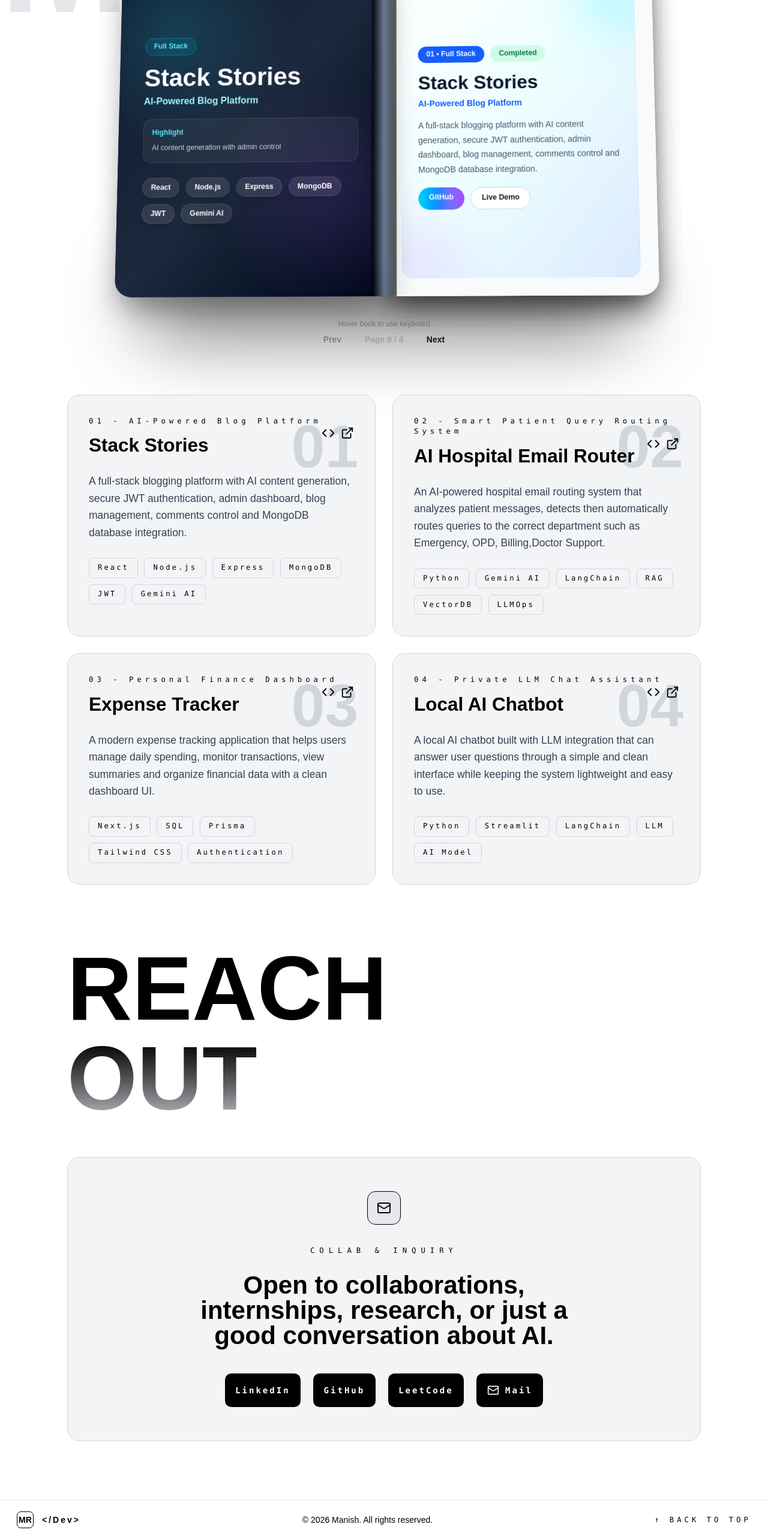
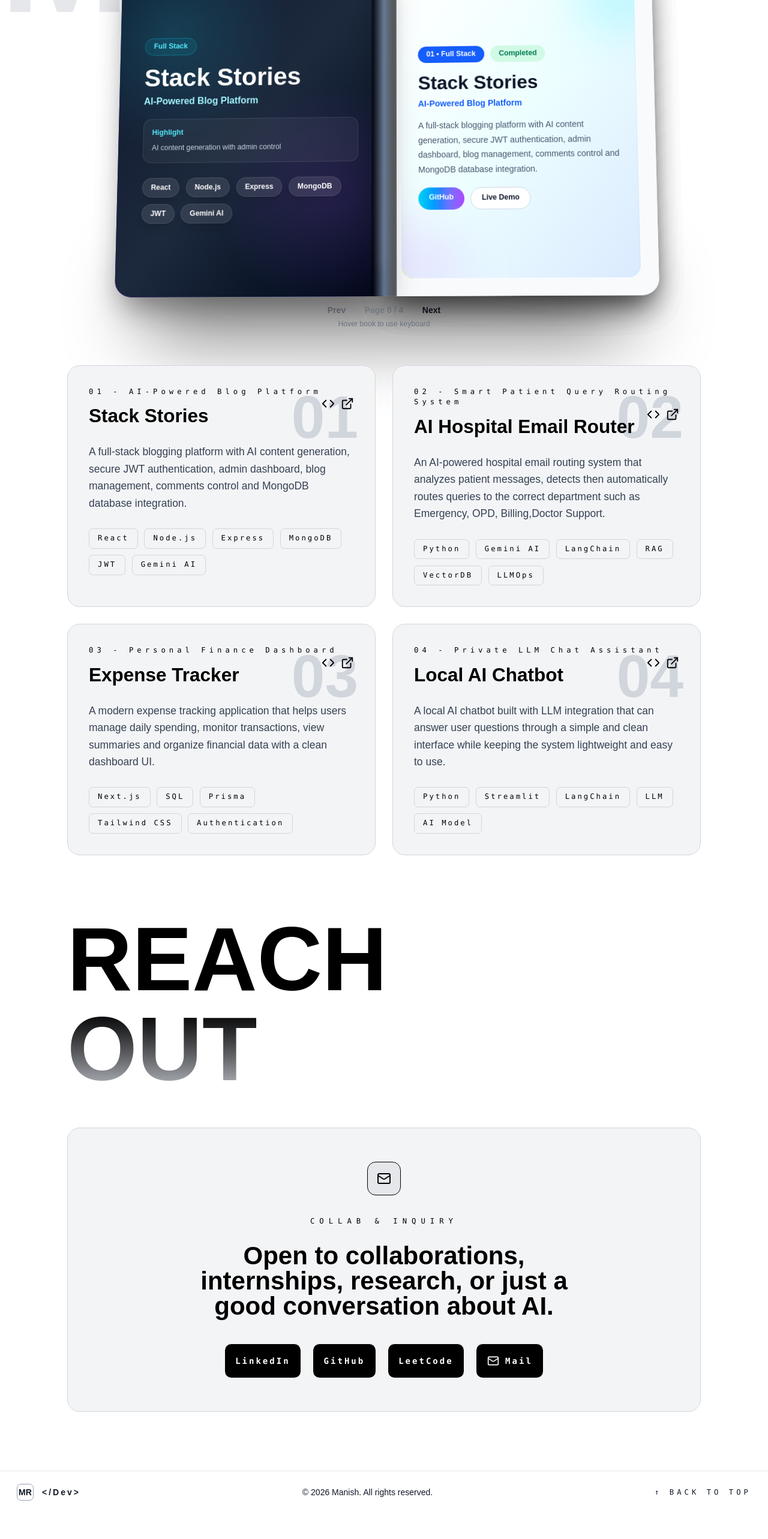
Before and after one commit to manishrauniyar/Portfolio-website-Manish, a React (Vite) app: page / in a window 1280 px wide. Shown: the part 3189-5755 px from the top of the page at 60% size. After the commit the page ends 5712 px from the top, so only its background shows below. Built offline with nearby package versions, Linux system fonts and the light colour scheme.

Commit message:
footerchange

```diff
--- a/src/components/Footer.jsx
+++ b/src/components/Footer.jsx
@@ -1,16 +1,25 @@
 function Footer() {
   return (
-    <footer className=" h-[65px] border-t border-gray-200 dark:border-gray-800 px-8 py-8 flex flex-col md:flex-row items-center justify-between">
+    <footer className="border-t border-gray-200 dark:border-gray-800 px-8 py-6 flex flex-col md:flex-row items-center justify-between bg-white dark:bg-black text-gray-900 dark:text-gray-100">
+
+      {/* Left Section */}
       <div className="flex items-center gap-4">
-        <div className="w-8 h-8 border rounded-lg grid place-items-center font-black">MR</div>
+        <div className="w-8 h-8 border border-gray-400 dark:border-gray-600 rounded-lg grid place-items-center font-black">
+          MR
+        </div>
         <p className="font-black tracking-[3px]">&lt;/Dev&gt;</p>
       </div>
 
+      {/* Center Text */}
       <p className="mt-4 md:mt-0 text-center">
         © 2026 Manish. All rights reserved.
       </p>
 
-      <a href="#home" className="mt-4 md:mt-0 font-mono tracking-[5px] text-sm">
+      {/* Right Link */}
+      <a
+        href="#home"
+        className="mt-4 md:mt-0 font-mono tracking-[5px] text-sm hover:opacity-70 transition"
+      >
         ↑ BACK TO TOP
       </a>
     </footer>
--- a/src/components/ProjectBook3D.jsx
+++ b/src/components/ProjectBook3D.jsx
@@ -288,7 +288,7 @@ export default function ProjectBook3D({ projects = [] }) {
         </div>
       </div>
        {/* Controls */}
-      <div className="mt-15 flex justify-center items-center gap-5">
+      <div className="mt-1 flex justify-center items-center gap-3">
         <button
           onClick={prevPage}
           disabled={currentPage === 0}
```
